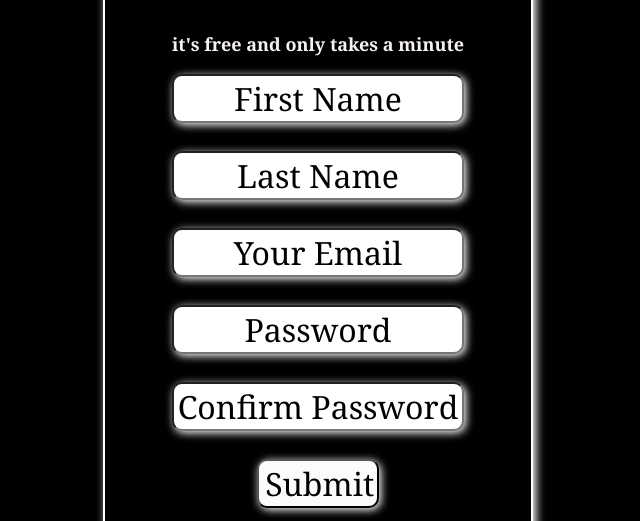
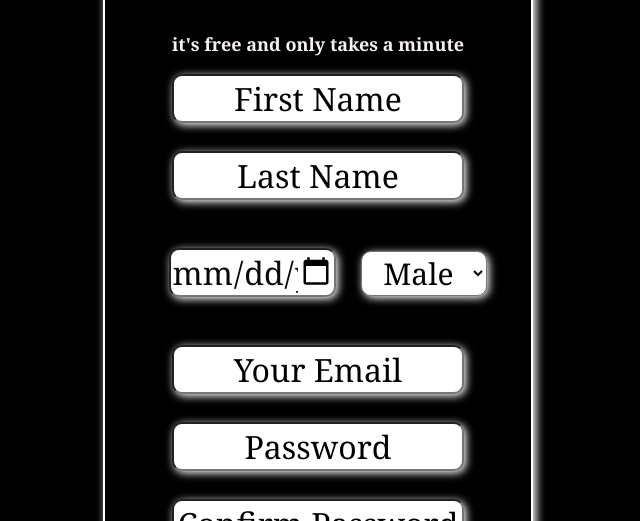
Before and after one commit to solaiman-islam-shadhin/my-2nd-pro, a plain HTML site: page index.html in a window 1280 px wide. Shown: the part 277-798 px from the top of the page, without its empty margins (322-962 px from the left). Drawn offline with Linux system fonts and the light colour scheme.

Commit message:
last commit

```diff
--- a/index.html
+++ b/index.html
@@ -64,6 +64,17 @@
         .si {
             font-size: 16px;
         }
+        select{
+            background-color: white;
+            color: black;
+            border-radius: 10px;
+            font-size: 30px;
+            box-shadow: 2px 2px 8px rgb(254, 255, 255);
+        }
+        #me{
+            width: 40%;
+            margin:20px;
+        }
     </style>
 
 
@@ -78,6 +89,14 @@
             <br>
             <br>
             <input type="text" placeholder="Last Name">
+            <br>
+            <br>
+            <input id="me" type="date" placeholder="Date of Birth">
+
+            <select name="" id="" >
+                <option value="Male">Male</option>
+                <option value="Female">Female</option>
+            </select>
             <br>
             <br>
             <input type="email" placeholder="Your Email">
```
